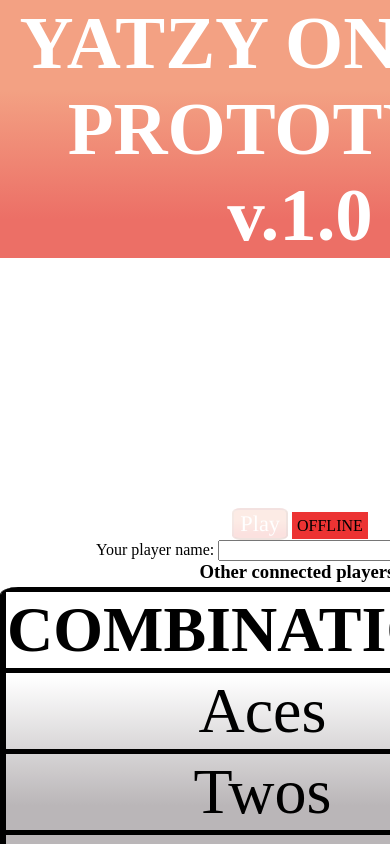
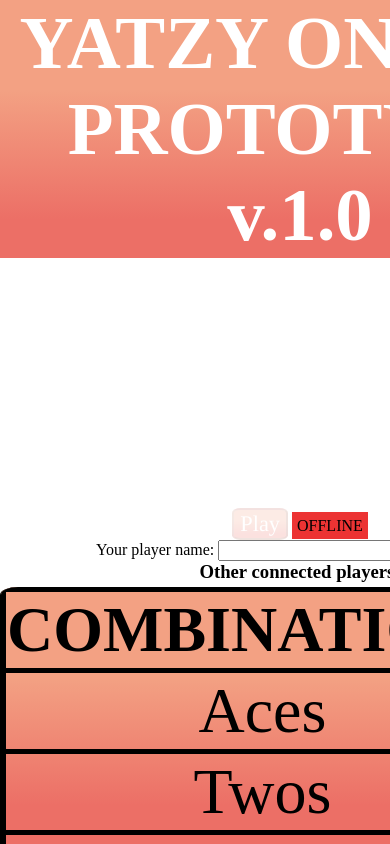
Before and after one commit to dhakan/yatzy-online, a website: page public/index.html in a window 390 px wide. Shown: the top 844 px of the page. Drawn offline with nearby package versions, Linux system fonts and the light colour scheme; a script that the page names is missing.

Commit message:
Fixed mobile css where scoreboard gradient would not be of correct color

```diff
--- a/public/css/mobile.css
+++ b/public/css/mobile.css
@@ -22,7 +22,6 @@
 
 #infoPanel {
   -webkit-box-orient: vertical;
-  background: -webkit-linear-gradient(bottom, rgb(186,182,184) 15%, rgb(255,255,255) 65%);
   border-top-left-radius: 3%;
   border-top-right-radius: 3%;
   border-bottom-left-radius: 0%;
```
